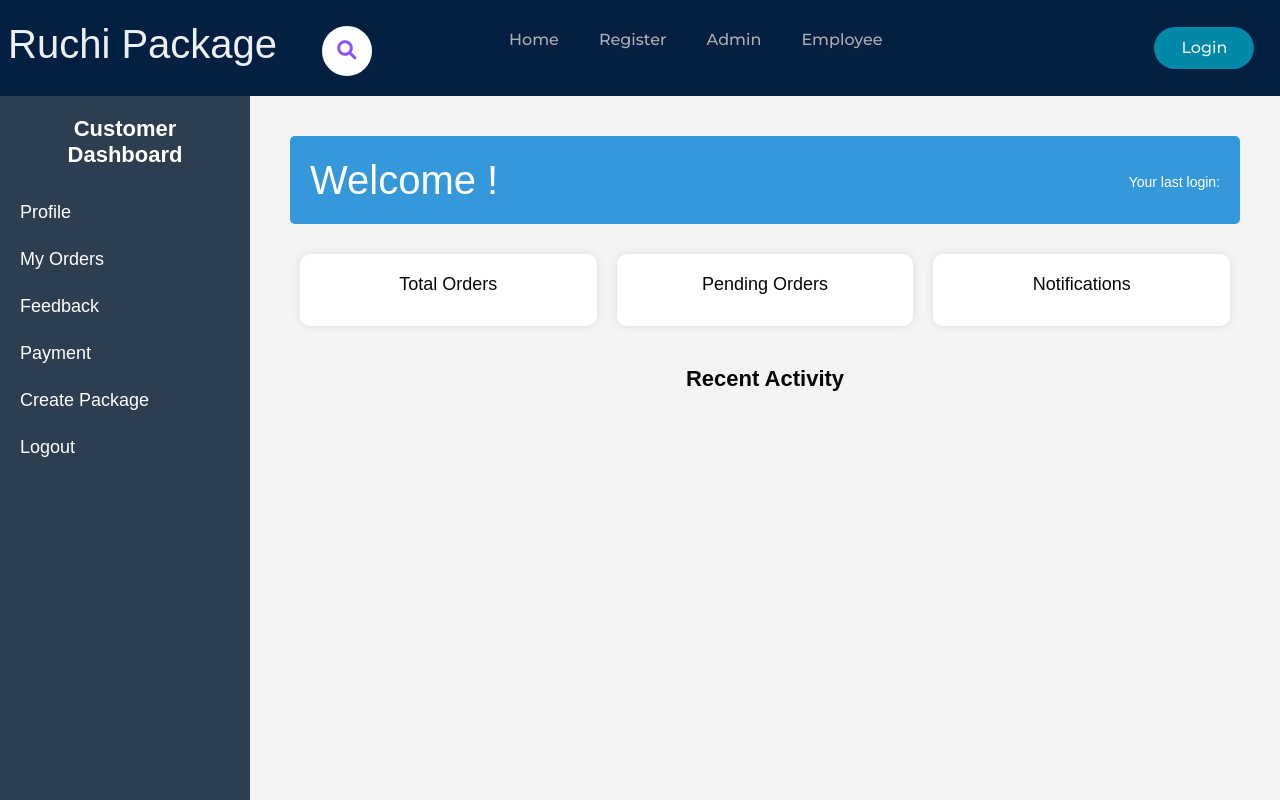
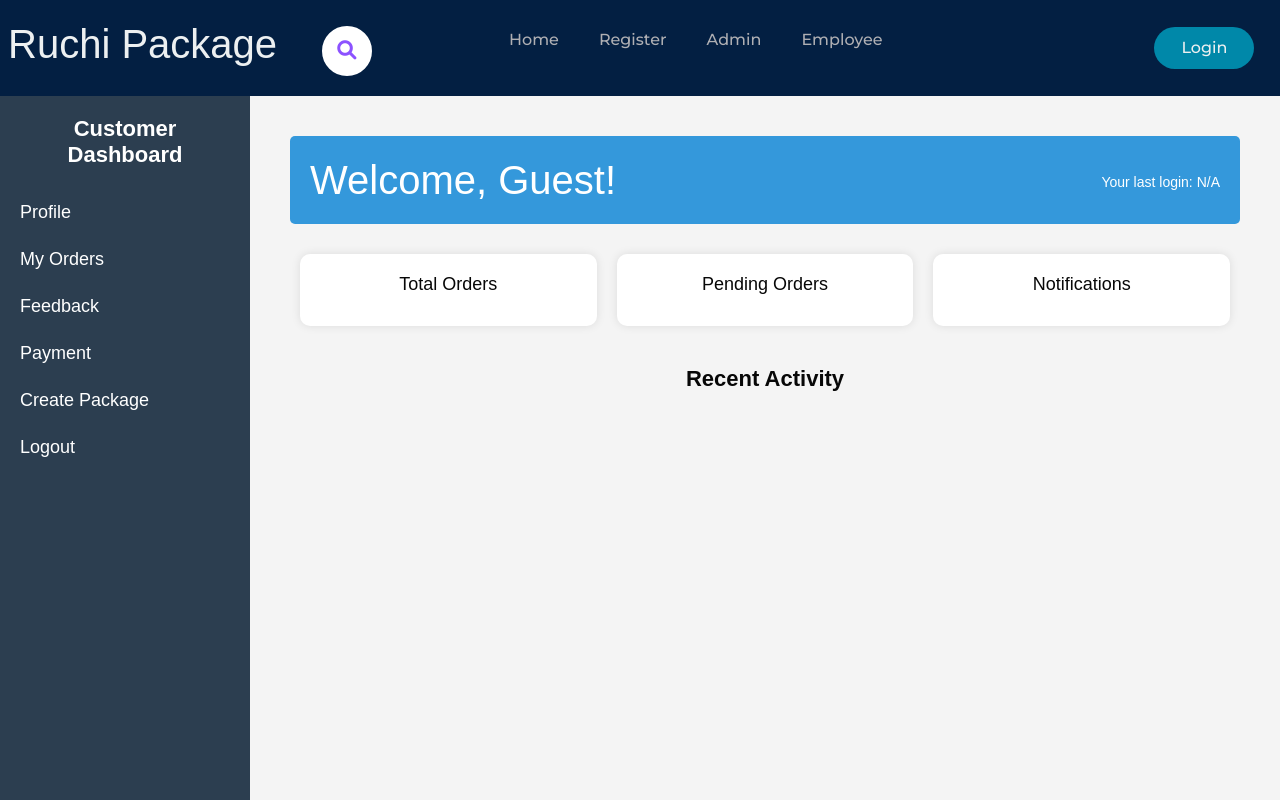
Before and after one commit to Ranjuna120/Package-Delivery-Management-System, a React (Create React App) app in the folder frontend/: page /CustomerProfileOne in a window 1280 px wide. Shown: the top 800 px of the page. Built offline with nearby package versions, Linux system fonts and the light colour scheme.

Commit message:
Update CustomerProfileOne.js

```diff
--- a/frontend/src/compoments/Customer/CustomerProfileOne.js
+++ b/frontend/src/compoments/Customer/CustomerProfileOne.js
@@ -4,41 +4,27 @@ import { useNavigate } from 'react-router-dom'; // Import useNavigate for redire
 import '../../style/Comman css/CustomerProfileOne.css'
 
 function CustomerProfileOne  ()  {
-  // const [user, setUser] = useState(null);
-  // const [loading, setLoading] = useState(true);
-  // const [error, setError] = useState('');
-  // const navigate = useNavigate(); // Initialize useNavigate
+  const [customerName, setCustomerName] = useState('');
+  const [lastLogin, setLastLogin] = useState('');
+  const navigate = useNavigate();
 
-  // useEffect(() => {
-  //   const fetchUserProfile = async () => {
-  //     try {
-  //       const response = await axios.get('http://localhost:8070/api/customers/profile');
-  //       console.log('Response:', response); // Log the response from the server
+  useEffect(() => {
+    // Get customer name and last login from localStorage
+    const name = localStorage.getItem('customerName') || localStorage.getItem('username') || 'Guest';
+    const loginTime = localStorage.getItem('lastLogin') || 'N/A';
 
-  //       setUser(response.data);
-  //     }
-  //     catch (err) {
-  //       console.error('Error fetching data:', err.response || err); // Log the error
-  //       setError('Error fetching user data');
-  //     } finally {
-  //       setLoading(false);
-  //     }
-  //   };
+    setCustomerName(name);
+    setLastLogin(loginTime);
+  }, []);
 
-  //   fetchUserProfile();
-  // }, [navigate]);
-
-  // if (loading) {
-  //   return <div>Loading...</div>;
-  // }
-
-  // if (error) {
-  //   return <div>{error}</div>;
-  // }
-
-  // if (!user) {
-  //   return <div>No user data available</div>;
-  // }
+  const handleLogout = () => {
+    localStorage.removeItem('isLoggedIn');
+    localStorage.removeItem('username');
+    localStorage.removeItem('customerName');
+    localStorage.removeItem('lastLogin');
+    navigate('/');
+    window.location.reload();
+  };
 
   return (
     <div className="dashboard-container">
@@ -51,16 +37,17 @@ function CustomerProfileOne  ()  {
           <li><a href="/FeedbackForm">Feedback</a></li>
           <li><a href="/PaymentDashBoardOne">Payment</a></li>
           <li><a href="#">Create Package</a></li>
-          <li><a href="." onClick={() => {
-            // navigate('/'); // Redirect to home or login page on logout
+          <li><a href="#" onClick={(e) => {
+            e.preventDefault();
+            handleLogout();
           }}>Logout</a></li>
         </ul>
       </div>
 
       <div className="customer-profile-main-content">
         <header className="dashboard-header">
-          <h1>Welcome !</h1>
-          <p>Your last login: </p>
+          <h1>Welcome, {customerName}!</h1>
+          <p>Your last login: {lastLogin}</p>
         </header>
 
         <section className="stats-section">
```
